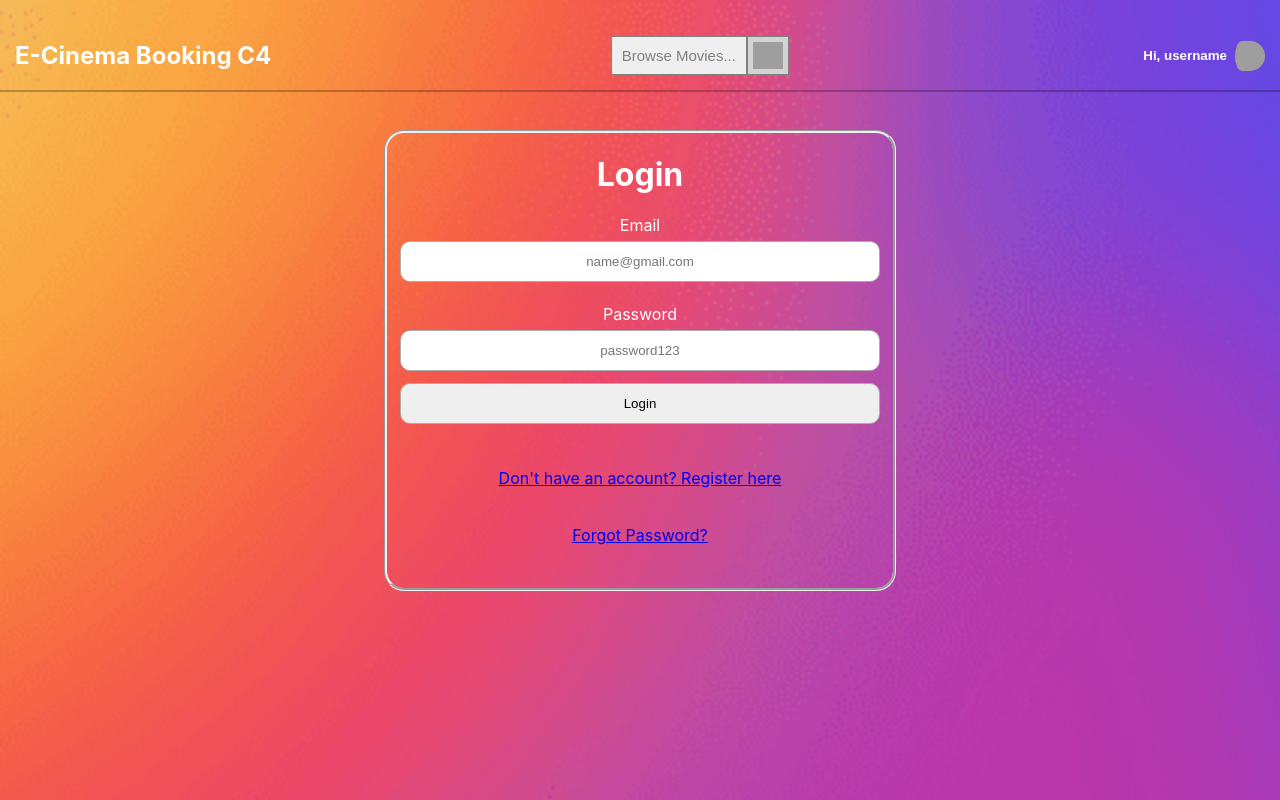
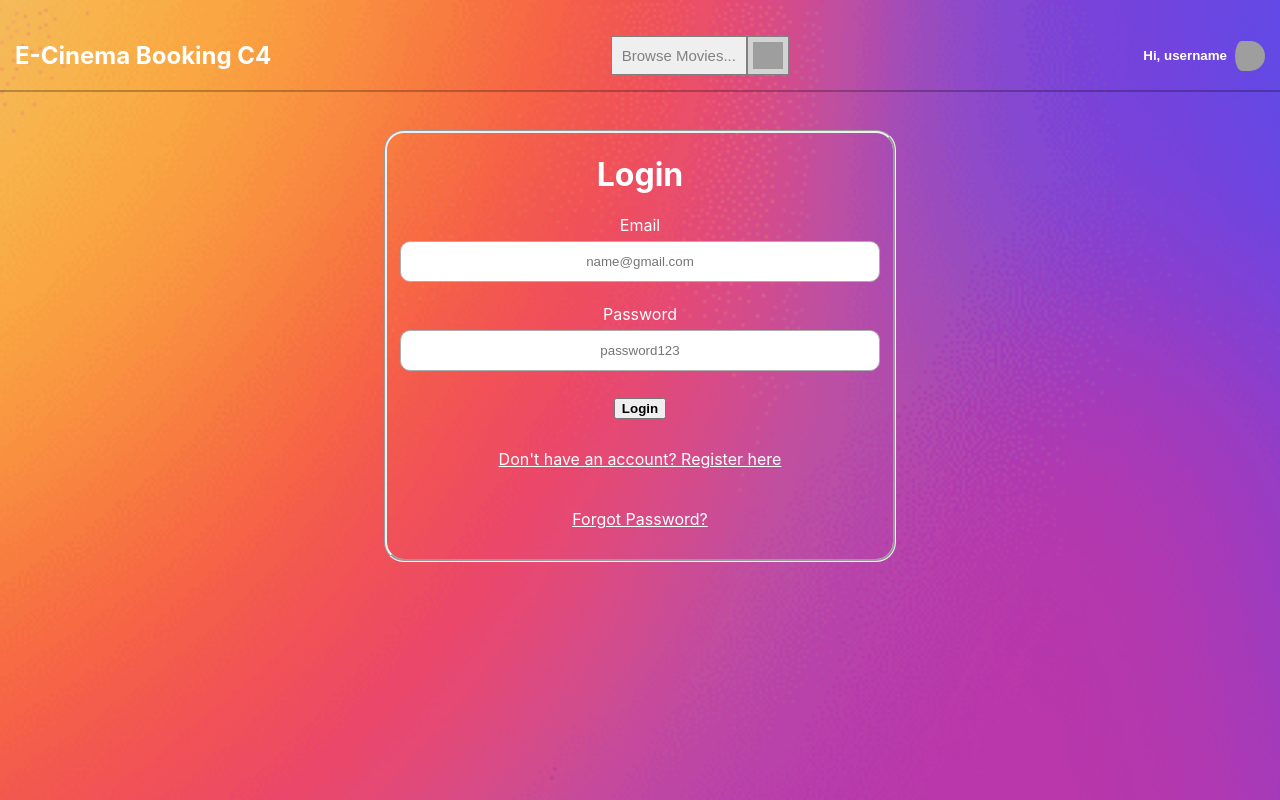
Before and after one commit to anp62634/C4_Cinema_E-Booking_System, a React (Create React App) app: page /loginpage in a window 1280 px wide. Shown: the top 800 px of the page. Built offline with nearby package versions, Linux system fonts and the light colour scheme; no server answers; grey boxes are pictures that could not be loaded.

Commit message:
Update LoginPage.js

```diff
--- a/src/Components/LoginPage.js
+++ b/src/Components/LoginPage.js
@@ -22,12 +22,12 @@ function LoginPage() {
                 password: password,
             }).then((res) => {
                 console.log(res.data);
-                if (res.data.message == "Email Does Not Exist") {
+                if (res.data.message === "Email Does Not Exist") {
                     alert("Email Does Not Exist");
-                } else  if (res.data.message == "Password Does Not Match"){
+                } else  if (res.data.message === "Password Does Not Match"){
                     alert("Password Does Not Match");
                 }
-                else if (res.data.message == "Login Success") {
+                else if (res.data.message === "Login Success") {
                     auth.login();
                     navigate("/");
                 } else {
@@ -58,13 +58,15 @@ function LoginPage() {
                             <label htmlFor="password">Password</label>
                             <input type="password" name="password" placeholder="password123" value={password} onChange={(e)=>{setPassword(e.target.value);}} required/>
                         </div>
-                        <input onClick={login} type="submit" value="Login"/>
+                        <br/>
+                        <button onClick={login} type="submit" value="Login" className='auth-btn'><b>Login</b></button>
+                        <br/>
                     </form>
-                    <h3> </h3>
-                    <Link to="/registrationpage" exact>Don't have an account? Register here</Link>
-                    <h3> </h3>
-                    <Link to="/registrationpage" exact>Forgot Password?</Link>
-                    <h1> </h1>
+                    <br/>
+                    <Link to="/registrationpage" className="login-links" exact>Don't have an account? Register here</Link>
+                    <br/>
+                    <Link to="/registrationpage" className="login-links" exact>Forgot Password?</Link>
+                    <br/>
                 </div>
             </div>
             <Footer/>
```
